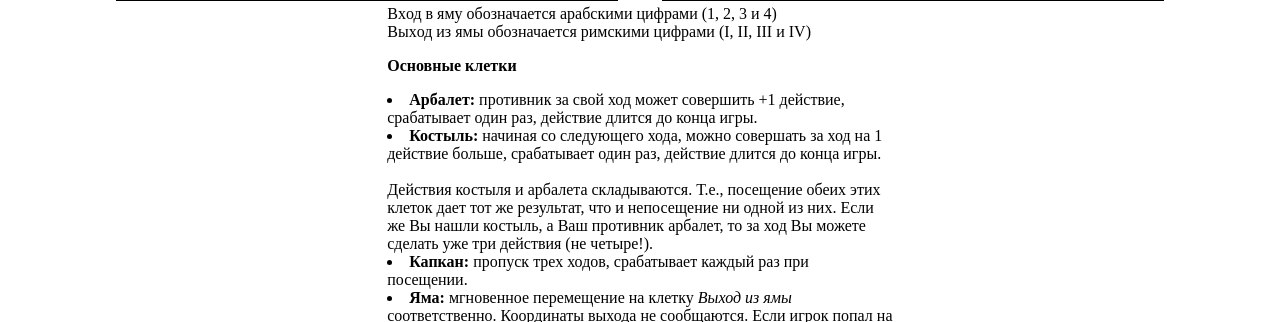
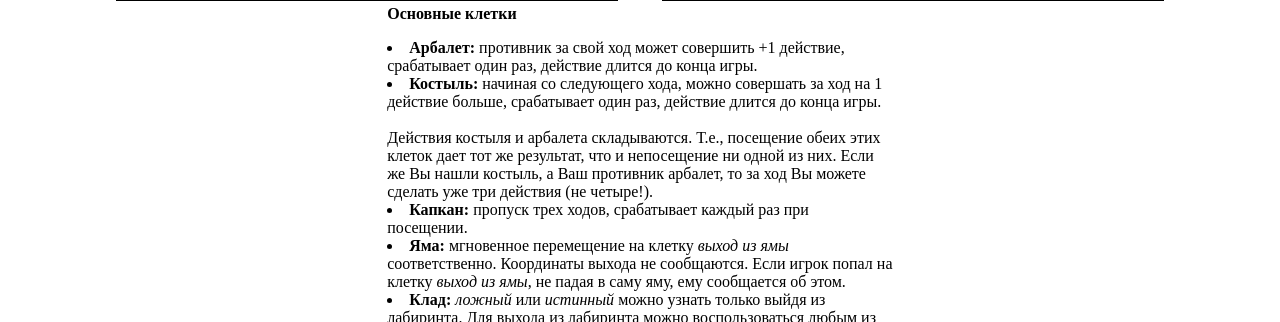
Before and after one commit to dronperminov/LabyrinthPaperGame, a plain HTML site: page index.html in a window 1280 px wide. Shown: the part 459-781 px from the top of the page. Drawn offline with Linux system fonts and the light colour scheme.

Commit message:
fix description

```diff
--- a/index.html
+++ b/index.html
@@ -18,17 +18,13 @@
 			<canvas id="canvas-2"></canvas>
 
 			<div class="text">
-				<p>Вxод в яму обозначается арабскими цифрами (1, 2, 3 и 4)<br>
-				   Выxод из ямы обозначается римскими цифрами (I, II, III и IV)
-				</p>
-
 				<p><b>Основные клетки</b></p>
 				<ul>
 					<li><b>Арбалет:</b> противник за свой ход может совершить +1 действие, срабатывает один раз, действие длится до конца игры.</li>
 					<li><b>Костыль:</b> начиная со следующего хода, можно совершать за ход на 1 действие больше, срабатывает один раз, действие длится до конца игры.</li>
 					<br>Действия костыля и арбалета складываются. Т.е., посещение обеих этих клеток дает тот же результат, что и непосещение ни одной из них. Если же Вы нашли костыль, а Ваш противник арбалет, то за ход Вы можете сделать уже три действия (не четыре!).
 					<li><b>Капкан:</b> пропуск трех ходов, срабатывает каждый раз при посещении.</li>
-					<li><b>Яма:</b> мгновенное перемещение на клетку <i>Выход из ямы</i> соответственно. Координаты выхода не сообщаются. Если игрок попал на клетку <i>выход из ямы</i>, не падая в саму яму, ему сообщается об этом.</li>
+					<li><b>Яма:</b> мгновенное перемещение на клетку <i>выход из ямы</i> соответственно. Координаты выхода не сообщаются. Если игрок попал на клетку <i>выход из ямы</i>, не падая в саму яму, ему сообщается об этом.</li>
 					<li><b>Клад:</b> <i>ложный</i> или <i>истинный</i> можно узнать только выйдя из лабиринта. Для выхода из лабиринта можно воспользоваться любым из выходов, которые имеются по одному с каждой стороны или пробить новый, воспользовавшись гранатой.</li>
 				</ul>
 				<p>Игроку, который в свой ход вышел из лабиринта, сообщается, что он вышел из лабиринта. Если при этом у него на руках клад, сообщается какой это клад: ложный или настоящий.
```
